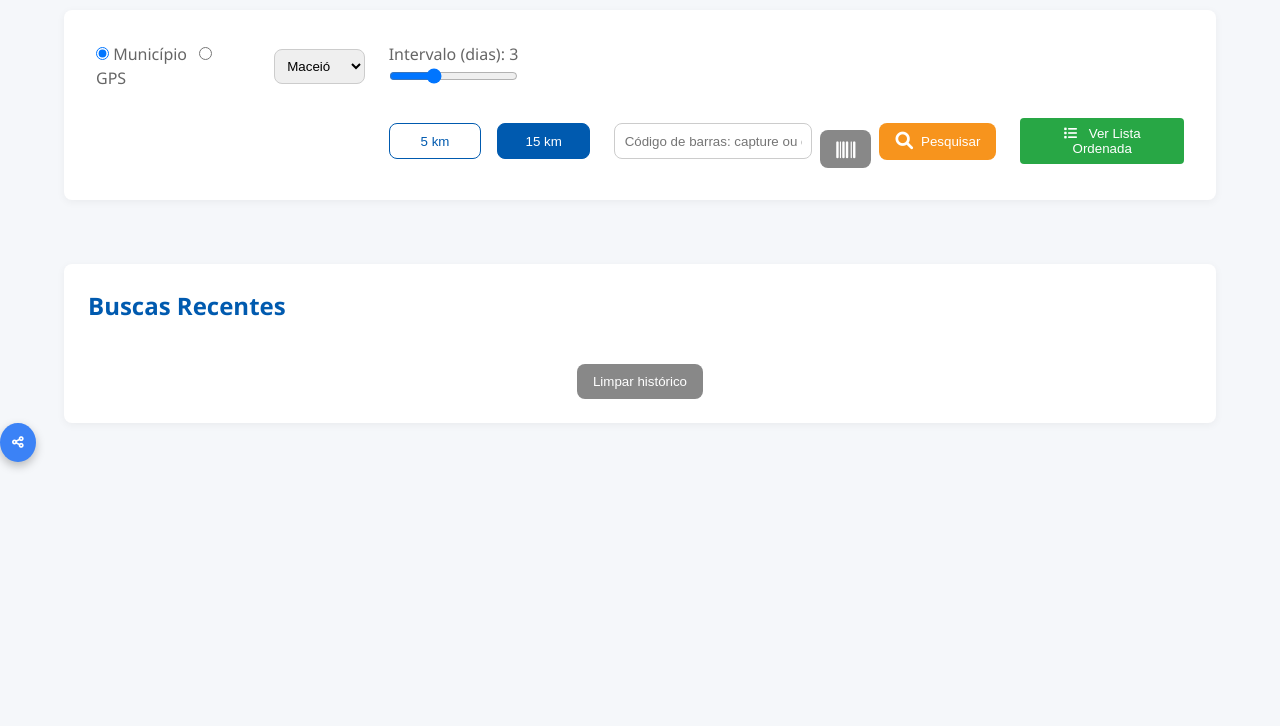
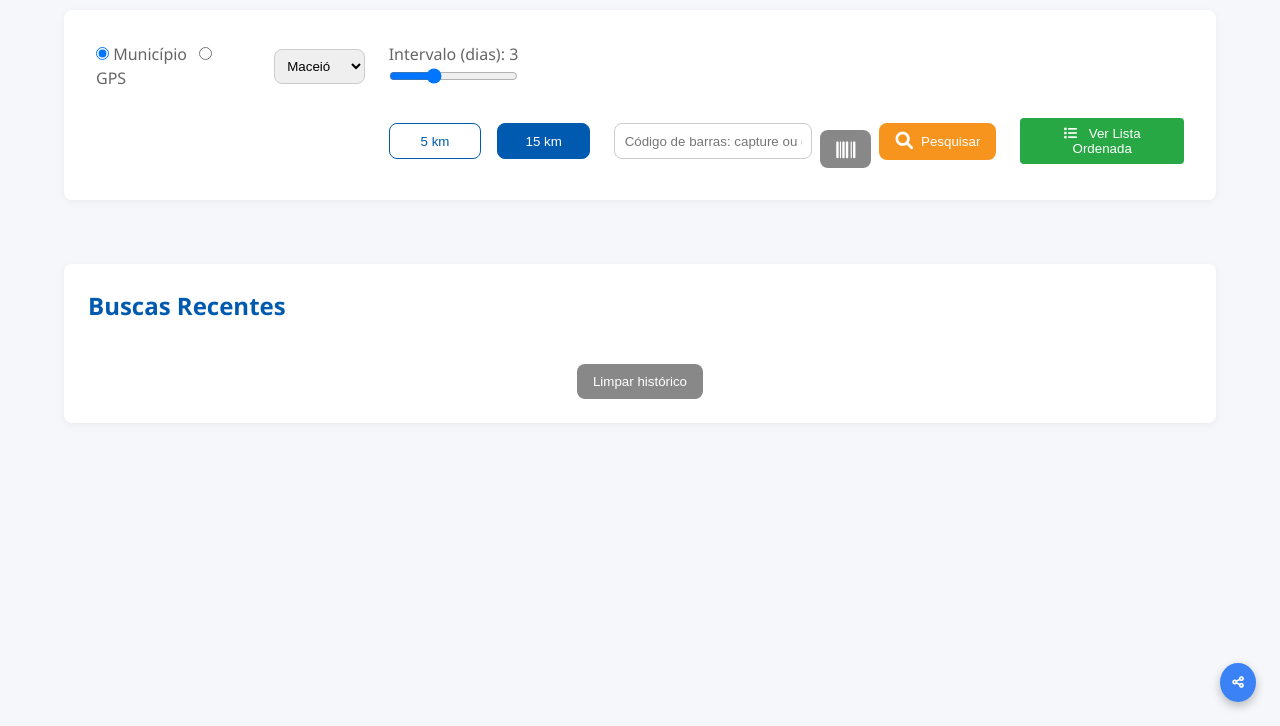
Before and after one commit to SanAppsMano/SanAppsTESTE, a website: page index.html in a window 1280 px wide. Shown: the part 74-800 px from the top of the page. Drawn offline with Linux system fonts and the light colour scheme; a script that the page names is missing.

Commit message:
Update style.css

```diff
--- a/style.css
+++ b/style.css
@@ -374,9 +374,12 @@ body {
   z-index: 9;
 }
 
-/* Botão de Compartilhamento Personalizado */
+/* Botão de Compartilhamento Personalizado (direita inferior) */
 #share-btn {
-  background: #3b82f6; /* Azul vibrante (moderno e agradável) */
+  position: fixed;
+  bottom: 1.5rem;
+  right: 1.5rem; /* garante posição à direita */
+  background: #3b82f6; /* Azul vibrante */
   color: var(--color-white);
   border: none;
   padding: 0.75rem;
@@ -388,7 +391,7 @@ body {
 }
 
 #share-btn:hover {
-  background: #2563eb; /* Azul mais escuro no hover */
+  background: #2563eb; /* Azul mais escuro ao passar o mouse */
   transform: scale(1.1);
 }
 
```
